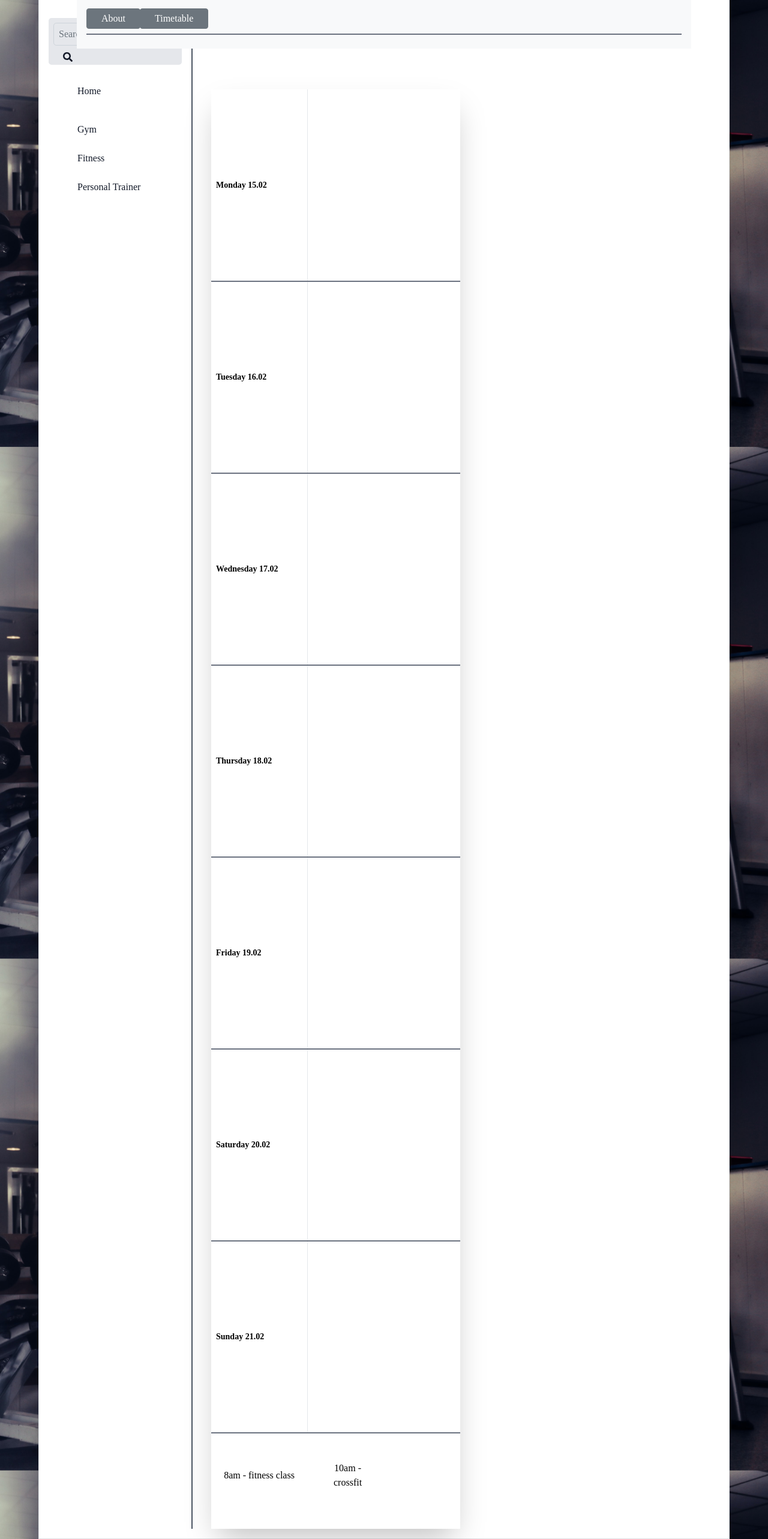
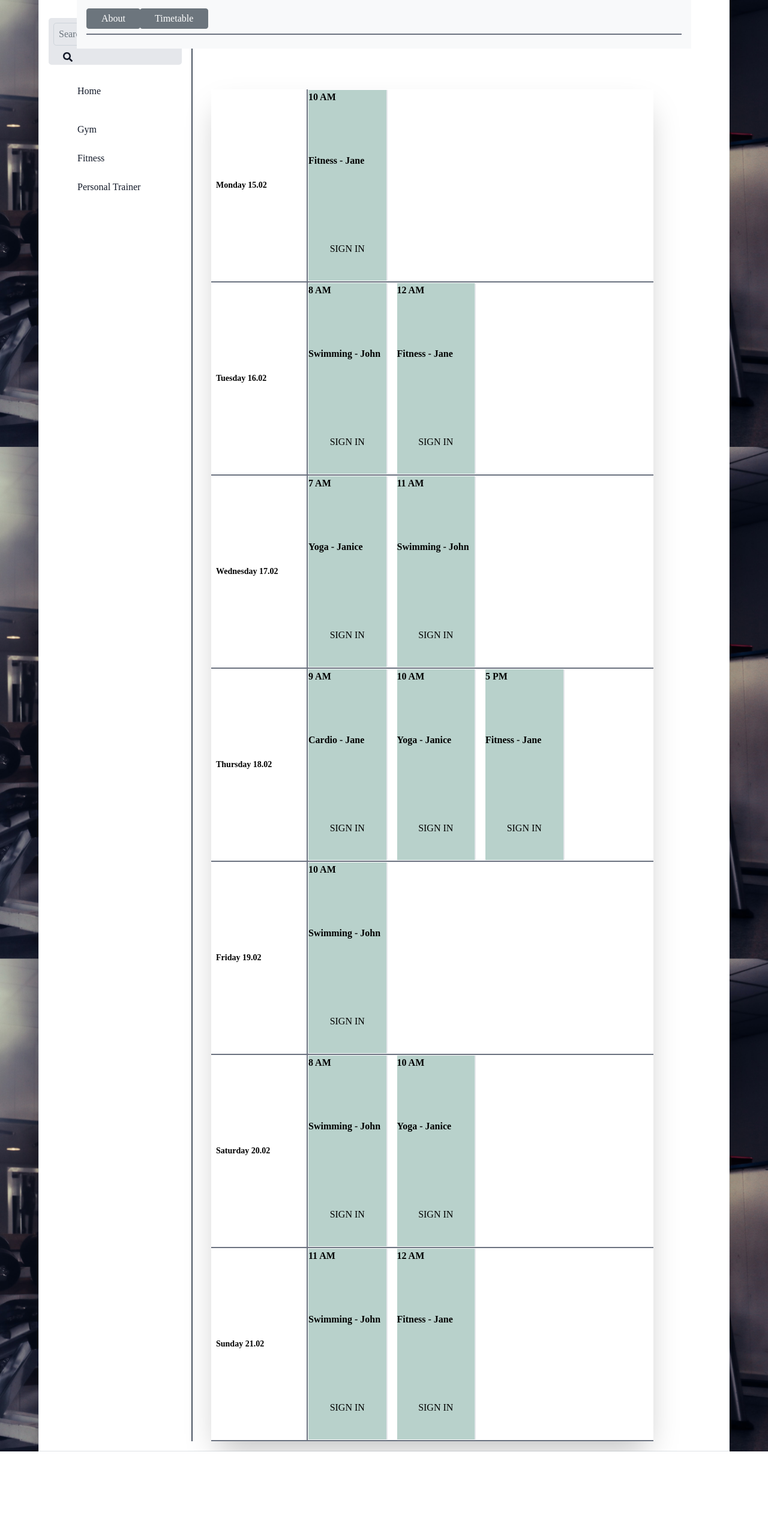
Before and after one commit to dominikajarek/gymer-front-end, a React (Create React App) app: page /calendar in a window 1280 px wide. Shown: the part 108-2674 px from the top of the page at 60% size. After the commit the page ends 2528 px from the top, so only its background shows below. Built offline with nearby package versions, Linux system fonts and the light colour scheme; the HTML template or start-up script is replaced by a standard one.

Commit message:
sample scheduler

```diff
--- a/src/components/Calendar.js
+++ b/src/components/Calendar.js
@@ -6,108 +6,133 @@ function Calendar() {
         <div className="container mt-60 h-full">
             <table className='shadow-2xl mr-3 ml-3'>
                 <thead className='border-b-2 border-gray-500'>
-                <tr className='p-4 h-xs'>
-                    <th className="p-2 border-r h-10 xl:w-40 lg:w-30 md:w-30 sm:w-20 w-10 xl:text-sm text-xs">
+                <tr className='h-20'>
+                    <th className="p-2 border-r-2 border-gray-500 xl:text-sm text-xs">
                         <span className="xl:block lg:block md:block sm:block hidden">Monday 15.02</span>
+                    </th>
+                    <th className='w-xl h-xs grid grid-cols-4 gap-4'>
+                        <span className='border-r-2 border-gray-200 classes grid'>
+                            <p>10 AM</p>
+                            <p>Fitness - Jane</p>
+                            <button className='align-content-end outline-none focus:outline-none'>SIGN IN</button>
+                        </span>
+                    </th>
+                </tr>
+                </thead>
+                <thead className='border-b-2 border-gray-500'>
+                <tr className='h-20'>
+                    <th className="p-2 border-r-2 border-gray-500 xl:text-sm text-xs">
+                        <span className="xl:block lg:block md:block sm:block hidden">Tuesday 16.02</span>
+                    </th>
+                    <th className='w-xl h-xs grid grid-cols-4 gap-4'>
+                        <span className='border-r-2 border-gray-200 classes grid'>
+                            <p>8 AM</p>
+                            <p>Swimming - John</p>
+                            <button className='align-content-end outline-none focus:outline-none'>SIGN IN</button>
+                        </span>
+                        <span className='border-r-2 border-gray-200 classes grid'>
+                            <p>12 AM</p>
+                            <p>Fitness - Jane</p>
+                            <button className='align-content-end outline-none focus:outline-none'>SIGN IN</button>
+                        </span>
                     </th>
                 </tr>
                 </thead>
                 <thead className='border-b-2 border-gray-500'>
                 <tr className='p-4 h-xs'>
-                    <th className="p-2 border-r h-10 xl:w-40 lg:w-30 md:w-30 sm:w-20 w-10 xl:text-sm text-xs">
-                        <span className="xl:block lg:block md:block sm:block hidden">Tuesday 16.02</span>
+                    <th className="p-2 border-r-2 border-gray-500 h-10 xl:w-40 lg:w-30 md:w-30 sm:w-20 w-10 xl:text-sm text-xs">
+                        <span className="xl:block lg:block md:block sm:block hidden">Wednesday 17.02</span>
+                    </th>
+                    <th className='w-xl h-xs grid grid-cols-4 gap-4'>
+                        <span className='border-r-2 border-gray-200 classes grid'>
+                            <p>7 AM</p>
+                            <p>Yoga - Janice</p>
+                            <button className='align-content-end outline-none focus:outline-none'>SIGN IN</button>
+                        </span>
+                        <span className='border-r-2 border-gray-200 classes grid'>
+                            <p>11 AM</p>
+                            <p>Swimming - John</p>
+                            <button className='align-content-end outline-none focus:outline-none'>SIGN IN</button>
+                        </span>
                     </th>
                 </tr>
                 </thead>
                 <thead className='border-b-2 border-gray-500'>
                 <tr className='p-4 h-xs'>
-                    <th className="p-2 border-r h-10 xl:w-40 lg:w-30 md:w-30 sm:w-20 w-10 xl:text-sm text-xs">
-                        <span className="xl:block lg:block md:block sm:block hidden">Wednesday 17.02</span>
+                    <th className="p-2 border-r-2 border-gray-500 h-10 xl:w-40 lg:w-30 md:w-30 sm:w-20 w-10 xl:text-sm text-xs">
+                        <span className="xl:block lg:block md:block sm:block hidden">Thursday 18.02</span>
+                    </th>
+                    <th className='w-xl h-xs grid grid-cols-4 gap-4'>
+                        <span className='border-r-2 border-gray-200 classes grid'>
+                            <p>9 AM</p>
+                            <p>Cardio - Jane</p>
+                            <button className='align-content-end outline-none focus:outline-none'>SIGN IN</button>
+                        </span>
+                        <span className='border-r-2 border-gray-200 classes grid'>
+                            <p>10 AM</p>
+                            <p>Yoga - Janice</p>
+                            <button className='align-content-end outline-none focus:outline-none'>SIGN IN</button>
+                        </span>
+                        <span className='border-r-2 border-gray-200 classes grid'>
+                            <p>5 PM</p>
+                            <p>Fitness - Jane</p>
+                            <button className='align-content-end outline-none focus:outline-none'>SIGN IN</button>
+                        </span>
                     </th>
                 </tr>
                 </thead>
                 <thead className='border-b-2 border-gray-500'>
                 <tr className='p-4 h-xs'>
-                    <th className="p-2 border-r h-10 xl:w-40 lg:w-30 md:w-30 sm:w-20 w-10 xl:text-sm text-xs">
-                        <span className="xl:block lg:block md:block sm:block hidden">Thursday 18.02</span>
+                    <th className="p-2 border-r-2 border-gray-500 h-10 xl:w-40 lg:w-30 md:w-30 sm:w-20 w-10 xl:text-sm text-xs">
+                        <span className="xl:block lg:block md:block sm:block hidden">Friday 19.02</span>
+                    </th>
+                    <th className='w-xl h-xs grid grid-cols-4 gap-4'>
+                        <span className='border-r-2 border-gray-200 classes grid'>
+                            <p>10 AM</p>
+                            <p>Swimming - John</p>
+                            <button className='align-content-end outline-none focus:outline-none'>SIGN IN</button>
+                        </span>
                     </th>
                 </tr>
                 </thead>
                 <thead className='border-b-2 border-gray-500'>
                 <tr className='p-4 h-xs'>
-                    <th className="p-2 border-r h-10 xl:w-40 lg:w-30 md:w-30 sm:w-20 w-10 xl:text-sm text-xs">
-                        <span className="xl:block lg:block md:block sm:block hidden">Friday 19.02</span>
+                    <th className="p-2 border-r-2 border-gray-500 h-10 xl:w-40 lg:w-30 md:w-30 sm:w-20 w-10 xl:text-sm text-xs">
+                        <span className="xl:block lg:block md:block sm:block hidden">Saturday 20.02</span>
+                    </th>
+                    <th className='w-xl h-xs grid grid-cols-4 gap-4'>
+                        <span className='border-r-2 border-gray-200 classes grid'>
+                            <p>8 AM</p>
+                            <p>Swimming - John</p>
+                            <button className='align-content-end outline-none focus:outline-none'>SIGN IN</button>
+                        </span>
+                        <span className='border-r-2 border-gray-200 classes grid'>
+                            <p>10 AM</p>
+                            <p>Yoga - Janice</p>
+                            <button className='align-content-end outline-none focus:outline-none'>SIGN IN</button>
+                        </span>
                     </th>
                 </tr>
                 </thead>
                 <thead className='border-b-2 border-gray-500'>
                 <tr className='p-4 h-xs'>
-                    <th className="p-2 border-r h-10 xl:w-40 lg:w-30 md:w-30 sm:w-20 w-10 xl:text-sm text-xs">
-                        <span className="xl:block lg:block md:block sm:block hidden">Saturday 20.02</span>
+                    <th className="p-2 border-r-2 border-gray-500 h-10 xl:w-40 lg:w-30 md:w-30 sm:w-20 w-10 xl:text-sm text-xs">
+                        <span className="xl:block lg:block md:block sm:block hidden">Sunday 21.02</span>
+                    </th>
+                    <th className='w-xl h-xs grid grid-cols-4 gap-4'>
+                        <span className='border-r-2 border-gray-200 classes grid'>
+                            <p>11 AM</p>
+                            <p>Swimming - John</p>
+                            <button className='align-content-end outline-none focus:outline-none'>SIGN IN</button>
+                        </span>
+                        <span className='border-r-2 border-gray-200 classes grid'>
+                            <p>12 AM</p>
+                            <p>Fitness - Jane</p>
+                            <button className='align-content-end outline-none focus:outline-none'>SIGN IN</button>
+                        </span>
                     </th>
                 </tr>
                 </thead>
-                <thead className='border-b-2 border-gray-500'>
-                <tr className='p-4 h-xs'>
-                    <th className="p-2 border-r h-10 xl:w-40 lg:w-30 md:w-30 sm:w-20 w-10 xl:text-sm text-xs">
-                        <span className="xl:block lg:block md:block sm:block hidden">Sunday 21.02</span>
-                    </th>
-                </tr>
-                </thead>
-                <tbody>
-                    <tr>
-                        <td className="shadow-lg p-1 h-40 w-10 overflow-auto transition cursor-pointer
-                        duration-500 ease hover:bg-gray-200 text-center">
-                            8am - fitness class
-                            <div
-                            className="flex flex-col h-5 w-5 overflow-hidden">
-                            </div>
-                        </td>
-                        <td
-                            className="shadow-lg p-1 h-20 w-10 overflow-auto transition cursor-pointer
-                            duration-500 ease hover:bg-gray-200 text-center">
-                            <div
-                            className="flex flex-col h-5 w-5 overflow-hidden">
-                            </div>
-                        </td>
-                        <td
-                            className="shadow-lg p-1 h-20 w-10 overflow-auto transition cursor-pointer
-                            duration-500 ease hover:bg-gray-200 text-center">
-                            10am - crossfit
-                            <div
-                            className="flex flex-col h-5 w-5 overflow-hidden">
-                            </div>
-                        </td>
-                        <td
-                            className="shadow-lg p-1 h-20 w-10 overflow-auto transition cursor-pointer
-                            duration-500 ease hover:bg-gray-200 text-center">
-                            <div
-                            className="flex flex-col h-5 w-5 overflow-hidden">
-                            </div>
-                        </td>
-                        <td
-                            className="shadow-lg p-1 h-20 w-10 overflow-auto transition cursor-pointer
-                            duration-500 ease hover:bg-gray-200 text-center">
-                            <div
-                            className="flex flex-col h-5 w-5 overflow-hidden">
-                            </div>
-                        </td>
-                        <td
-                            className="shadow-lg p-1 h-20 w-10 overflow-auto transition cursor-pointer
-                            duration-500 ease hover:bg-gray-200 text-center">
-                            <div
-                            className="flex flex-col h-5 w-5 overflow-hidden">
-                            </div>
-                        </td>
-                        <td
-                            className="shadow-lg p-1 h-20 w-10 overflow-auto transition cursor-pointer
-                            duration-500 ease hover:bg-gray-200 text-center">
-                            <div
-                            className="flex flex-col h-5 w-5 overflow-hidden">
-                            </div>
-                        </td>
-                    </tr>
-                </tbody>
             </table>
         </div>
     );
--- a/src/components/Header.js
+++ b/src/components/Header.js
@@ -11,12 +11,12 @@ function Header() {
                          className='float-right font-semibold rounded-lg bg-transparent '>
                 <Button
                     variant='secondary'
-                    className='px-4 py-1 mt-2 mb-2 hover:text-gray-900 focus:text-gray-900 hover:bg-gray-400 rounded focus:outline-none'>
+                    className='px-4 py-1 mt-2 mb-2 hover:text-gray-900 focus:text-gray-900 button-hover rounded focus:outline-none'>
                 Sign in
                 </Button>
                 <Button
                     variant='secondary'
-                    className='px-4 py-1 mt-2 mb-2 hover:text-gray-900 focus:text-gray-900 hover:bg-gray-400 rounded focus:outline-none'>
+                    className='px-4 py-1 mt-2 mb-2 hover:text-gray-900 focus:text-gray-900 button-hover rounded focus:outline-none'>
                 Sign up
                 </Button>
             </ButtonGroup>
--- a/src/index.css
+++ b/src/index.css
@@ -14,6 +14,10 @@ body {
 #root {
   display: flex;
   justify-content: center;
+}
+
+.button-hover:hover {
+  background-color: rgba(63,132,114,0.37);
 }
 
 .dateTime {
@@ -35,9 +39,9 @@ body {
   position: absolute;
   margin-top: 6em;
   padding: 2em 2em;
-  background-color: rgba(255,255,255,0.91);
+  background-color: rgba(63,132,114,0.37);
   right: 23em;
-  bottom: 12em;
+  bottom: 5em;
   text-align: center;
   box-shadow: 1em 1em 1em rgba(0,0,0,0.1);
   max-width: 20em;
@@ -54,3 +58,7 @@ body {
   padding-bottom: 10px;
   font-weight: 400;
 }
+
+.classes {
+  background-color: rgba(63,132,114,0.37);
+}
```
Also changed, not shown: package.json (+8 -0 lines), src/App.js (+4 -4 lines), src/components/GymSite.js (+18 -4 lines), src/components/MainMenu.js (renamed from src/components/Categories.js, +10 -19 lines), src/components/Navigation.js (+7 -10 lines), 1 other file (tests, documents, lock files or other folders).
